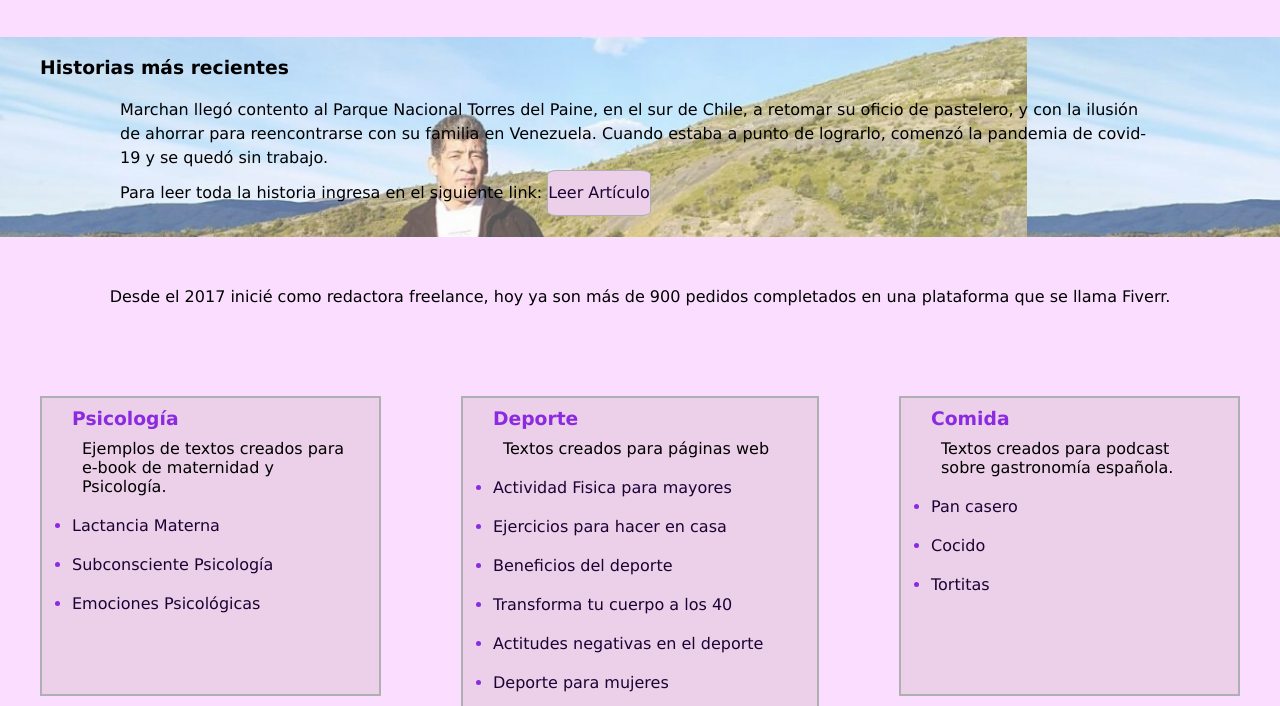
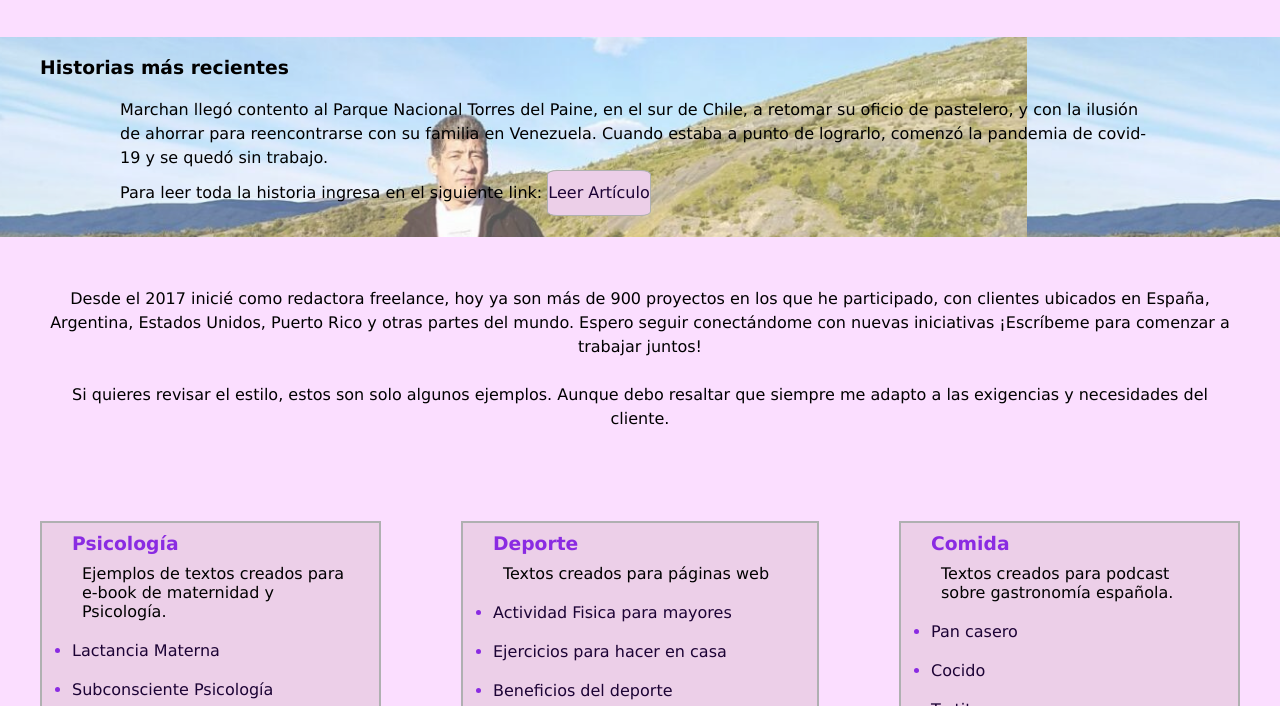
Before and after one commit to Yusjuani/p-gina-web-nancy, a plain HTML site: page trabajos.html in a window 1280 px wide. Shown: the part 91-797 px from the top of the page. Drawn offline with Linux system fonts and the light colour scheme; files whose address does not match are found by name.

Commit message:
arreglos finales

```diff
--- a/styletrabajos.css
+++ b/styletrabajos.css
@@ -71,6 +71,7 @@ h2{
 .introducion{
   text-align: center;
   padding: 40px 40px 40px 40px;
+  Line-height: 1.5;
 
  }
 .contenedor{
@@ -81,7 +82,7 @@ h2{
     border-color: blueviolet;
 
  }
- .archivos:hover{
+ .archivos2:hover{
     border-color: blueviolet;
 
  }
--- a/trabajos.html
+++ b/trabajos.html
@@ -15,13 +15,18 @@
    <div class="historias">
     <h3>Historias más recientes </h3>
 
-    <p class="parrafo">Marchan llegó contento al Parque Nacional Torres del Paine, en el sur de Chile, a retomar su oficio de pastelero, y con la ilusión de ahorrar para reencontrarse con su familia en Venezuela. Cuando estaba a punto de lograrlo, comenzó la pandemia de covid-19 y se quedó sin trabajo.<br>
+    <p class="parrafo">Marchan llegó contento al Parque Nacional Torres del Paine,
+        en el sur de Chile, a retomar su oficio de pastelero, y con la ilusión de ahorrar para reencontrarse con su familia en Venezuela. Cuando estaba a punto de lograrlo, comenzó la pandemia de covid-19 y se quedó sin trabajo.<br>
     Para leer toda la historia ingresa en el siguiente link: <a href="https://www.lavidadenos.com/entendio-que-no-cambiara-el-viento/" class="link"> Leer Artículo</a></p>
 
 </div>
 
 <div class="introducion">
-    <p>Desde el 2017 inicié como redactora freelance, hoy ya son más de 900 pedidos completados en una plataforma que se llama Fiverr.
+    <p>Desde el 2017 inicié como redactora freelance, hoy ya son más de 900 proyectos en los que he participado,
+        con clientes ubicados en España, Argentina, Estados Unidos, Puerto Rico y otras partes del mundo.
+          Espero seguir conectándome con nuevas iniciativas ¡Escríbeme para comenzar a trabajar juntos!<br><br>
+
+        Si quieres revisar el estilo, estos son solo algunos ejemplos. Aunque debo resaltar que siempre me adapto a las exigencias y necesidades del cliente.
     </p>
 </div>
 
```
